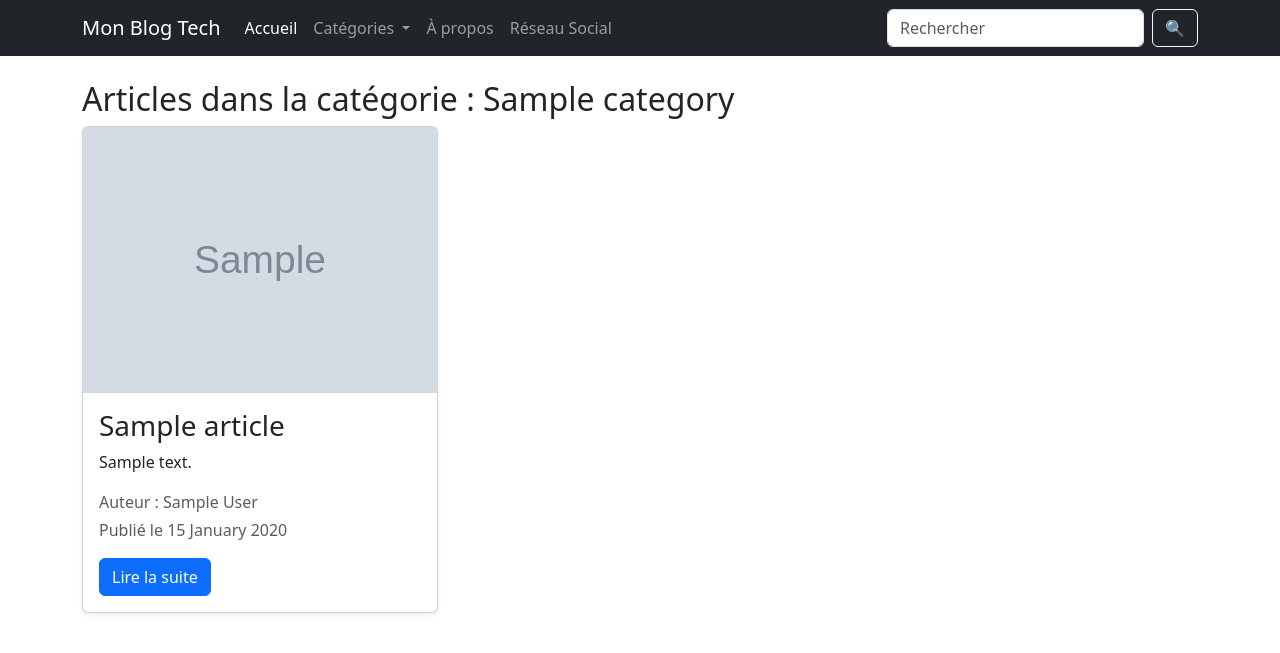
After one commit to BelabbasMohammadQassem/le_blog_tech, a Django app: template polls/templates/polls/articles_by_category.html in a window 1280 px wide. The commit adds this page. Shown: the top 653 px of the page. Run offline with Django 3.2, Linux system fonts and the light colour scheme; the template is opened without the code that fills it: most values are stand-ins (such as "Sample title", 1, 10 or a date in 2020); grey boxes marked "Sample" are stand-in pictures.

Commit message:
image et la redirection de categories

```diff
--- a/DocBlog/urls.py
+++ b/DocBlog/urls.py
@@ -16,8 +16,13 @@ Including another URLconf
 """
 from django.contrib import admin
 from django.urls import include, path
+from django.conf.urls.static import static
+from django.conf import settings
 
 urlpatterns = [
     path("polls/", include("polls.urls")),
     path('admin/', admin.site.urls),
 ]
+
+if settings.DEBUG:
+    urlpatterns += static(settings.MEDIA_URL, document_root=settings.MEDIA_ROOT)
--- a/polls/models.py
+++ b/polls/models.py
@@ -11,3 +11,4 @@ class Article(models.Model):
     author = models.CharField(max_length=200)
     pub_date = models.DateTimeField("date published")
     categorie = models.ForeignKey(Category, on_delete=models.CASCADE, default=1)
+    image = models.ImageField(upload_to='articles_images/', blank=True, null=True)
--- a/polls/templates/polls/article_detail.html
+++ b/polls/templates/polls/article_detail.html
@@ -6,5 +6,10 @@
   <p class="text-muted">Par {{ article.author }} - {{ article.pub_date|date:"d F Y" }}</p>
   <hr>
   <div>{{ article.contenu_text|linebreaks }}</div>
+{% if article.image %}
+  <img src="{{ article.image.url }}" alt="Image de l'article {{ article.title }}" class="img-fluid">
+{% else %}
+  <p>Aucune image disponible pour cet article.</p>
+{% endif %}
 </div>
 {% endblock %}
--- /dev/null
+++ b/polls/templates/polls/articles_by_category.html
@@ -0,0 +1,30 @@
+{% extends "polls/base.html" %}
+
+{% block content %}
+  <div class="container mt-4">
+    <h2>Articles dans la catégorie : {{ category.name }}</h2>
+
+    {% if articles %}
+      <div class="row g-4">
+        {% for article in articles %}
+        <article class="col-md-6 col-lg-4">
+          <div class="card shadow-sm h-100">
+            {% if article.image %}
+              <img src="{{ article.image.url }}" class="card-img-top" alt="Image de {{ article.title }}">
+            {% endif %}
+            <div class="card-body d-flex flex-column">
+              <h3 class="card-title">{{ article.title }}</h3>
+              <p class="card-text flex-grow-1">{{ article.contenu_text|striptags|truncatechars:120 }}</p>
+              <p class="text-muted mb-1">Auteur : {{ article.author }}</p>
+              <p class="text-muted">Publié le {{ article.pub_date|date:"d F Y" }}</p>
+              <a href="{% url 'article_detail' article.id %}" class="btn btn-primary mt-auto align-self-start">Lire la suite</a>
+            </div>
+          </div>
+        </article>
+        {% endfor %}
+      </div>
+    {% else %}
+      <p>Aucun article dans cette catégorie pour le moment.</p>
+    {% endif %}
+  </div>
+{% endblock %}
--- a/polls/templates/polls/base.html
+++ b/polls/templates/polls/base.html
@@ -27,7 +27,7 @@
 
           <ul class="dropdown-menu" aria-labelledby="categoriesDropdown">
             {% for categorie in categories %}
-            <li><a class="dropdown-item" href="#">{{categorie.name}}</a></li>
+            <li><a class="dropdown-item" href="{% url 'articles_by_category' categorie.id %}">{{categorie.name}}</a></li>
           {% endfor %}
           </ul>
         </li>
--- a/polls/urls.py
+++ b/polls/urls.py
@@ -6,4 +6,5 @@ urlpatterns = [
     path('article/<int:article_id>/', views.article_detail, name='article_detail'),
     path('about/', views.about, name='about'),
     path('search/', views.search_articles, name='search_articles'),
+    path('category/<int:category_id>/', views.articles_by_category, name='articles_by_category'),
     ]
```
Also changed, not shown: polls/templates/polls/index.html (+6 -8 lines), polls/views.py (+10 -1 lines), media/articles_images/Capture_décran_2025-07-11_101537.png (added), media/articles_images/Capture_décran_2025-07-11_101537_QTAAieF.png (added), media/articles_images/Redirect_Notice.jpg (added), media/articles_images/logo.0UvRGS8B_2rd06f.avif (added), media/articles_images/mx-master-3s-top-view-graphite.webp (added), polls/migrations/0003_article_image.py (added), polls/templates/polls/search_results.html (renamed from polls/templates/polls/searcj_results.html).
